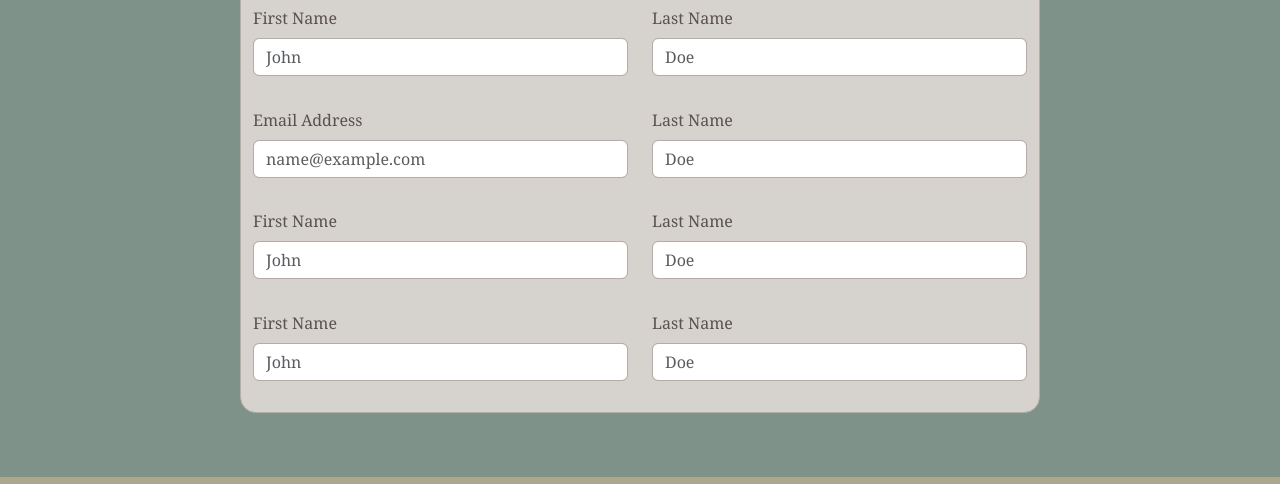
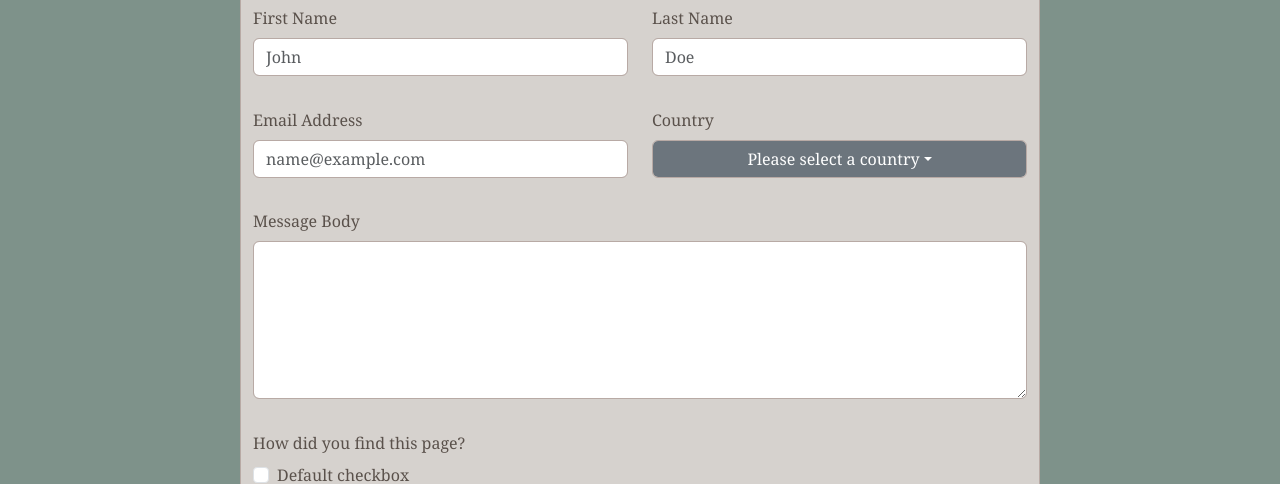
Before and after one commit to ausdotsn50/homepage, a plain HTML site: page html/contact.html in a window 1280 px wide. Shown: the part 256-740 px from the top of the page. Drawn offline with nearby package versions, Linux system fonts and the light colour scheme.

Commit message:
layout add-ons

```diff
--- a/html/contact.html
+++ b/html/contact.html
@@ -91,45 +91,49 @@
 
                     <div class="col-lg-6">
                         <div class="mb-3">
-                            <label for="lastName" class="form-label">Last Name</label>
-                            <input type="text" class="form-control" id="1" placeholder="Doe">
+                            <label for="country" class="form-label">Country</label>
+                            <button class="btn btn-secondary dropdown-toggle form-control" type="button" data-bs-toggle="dropdown" aria-expanded="false">Please select a country</button>
+                                <ul class="dropdown-menu">
+                                    <li><a class="dropdown-item" href="#">Action</a></li>
+                                    <li><a class="dropdown-item" href="#">Another action</a></li>
+                                    <li><a class="dropdown-item" href="#">Something else here</a></li>
+                                </ul>
                         </div>
                     </div>
                 </div>
 
                 <!-- Row three -->
                 <div class="row form-areas">
-                    <div class="col-lg-6">
+                    <div class="col">
                         <div class="mb-3">
-                            <label for="firstName" class="form-label">First Name</label>
-                            <input type="text" class="form-control" id="2" placeholder="John">
-                        </div>
-                    </div>
-
-                    <div class="col-lg-6">
-                        <div class="mb-3">
-                            <label for="lastName" class="form-label">Last Name</label>
-                            <input type="text" class="form-control" id="3" placeholder="Doe">
+                            <label for="messageBody" class="form-label">Message Body</label>
+                            <textarea class="form-control" id="messageBody" rows="6"></textarea>
                         </div>
                     </div>
                 </div>
 
-                <!-- Row four -->
+
+                <!-- Row two -->
                 <div class="row form-areas">
-                    <div class="col-lg-6">
-                        <div class="mb-3">
-                            <label for="firstName" class="form-label">First Name</label>
-                            <input type="text" class="form-control" id="4" placeholder="John">
-                        </div>
-                    </div>
+                    <div class="col">
+                        <label for="messageBody" class="form-label">How did you find this page?</label>
 
-                    <div class="col-lg-6">
-                        <div class="mb-3">
-                            <label for="lastName" class="form-label">Last Name</label>
-                            <input type="text" class="form-control" id="5" placeholder="Doe">
+                        <div class="form-check">
+                            <input class="form-check-input" type="checkbox" value="" id="checkDefault">
+                            <label class="form-check-label" for="checkDefault">
+                                Default checkbox
+                            </label>
+                            </div>
+                            <div class="form-check">
+                            <input class="form-check-input" type="checkbox" value="" id="checkChecked" checked>
+                            <label class="form-check-label" for="checkChecked">
+                                Checked checkbox
+                            </label>
                         </div>
                     </div>
                 </div>
+
+
             </div>
         </div>
 
--- a/styles.css
+++ b/styles.css
@@ -4,32 +4,6 @@ p {
 
 h2 {
     text-align: center;
-}
-
-.form-cont {
-    background: #d6d2ce;
-    color: #5a514b;
-    border: 1.5px solid #B8aaa5;
-}
-
-.form-outer-cont {
-    padding: 10%;
-    padding-top: 5%;
-    padding-bottom: 5%;
-    background: #7e928a;
-}
-
-.form-title {
-    padding-top: 2%;
-    padding-bottom: 2%;
-}
-
-.form-areas {
-    padding-bottom: 2%;
-}
-
-.form-control {
-    border-color: #B8aaa5;
 }
 
 body,
@@ -156,3 +130,35 @@ body,
         max-width: 800px;
     }
 }
+
+/* forms */
+.form-cont {
+    background: #d6d2ce;
+    color: #5a514b;
+    border: 1.5px solid #B8aaa5;
+}
+
+.form-outer-cont {
+    padding: 10%;
+    padding-top: 5%;
+    padding-bottom: 5%;
+    background: #7e928a;
+}
+
+.form-title {
+    padding-top: 2%;
+    padding-bottom: 2%;
+}
+
+.form-areas {
+    padding-bottom: 2%;
+}
+
+.form-control {
+    border-color: #B8aaa5;
+}
+
+/* dropdown */
+.dropdown-menu {
+  min-width: 315px;
+}
```
Also changed, not shown: html/projects.html (+5 -6 lines), index.html (+1 -1 lines), assets/Cancabato-Bay.jpeg (renamed from assets/Cancabato Bay.jpeg), assets/Jog-Squad.jpeg (renamed from assets/Jog Squad.jpeg), assets/Malware-Invasion.jpeg (renamed from assets/Malware Invasion.jpeg), assets/UPV-Mayhem.jpeg (renamed from assets/UPV Mayhem.jpeg).
